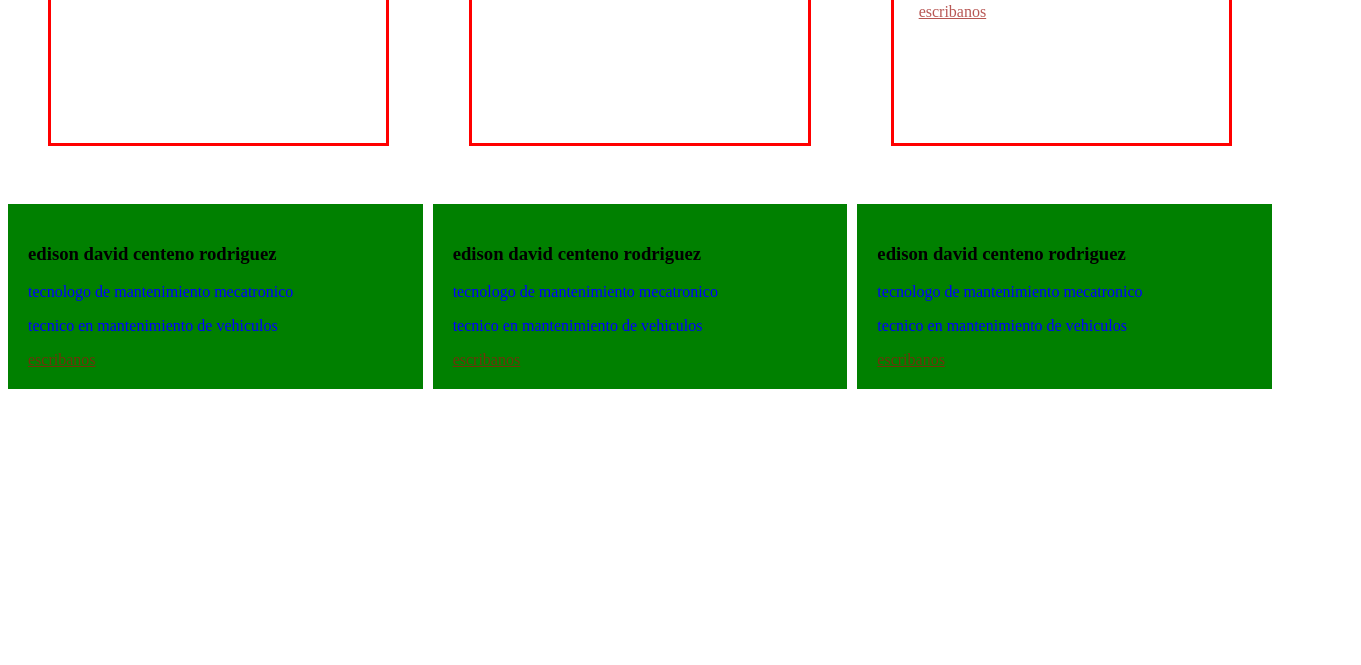
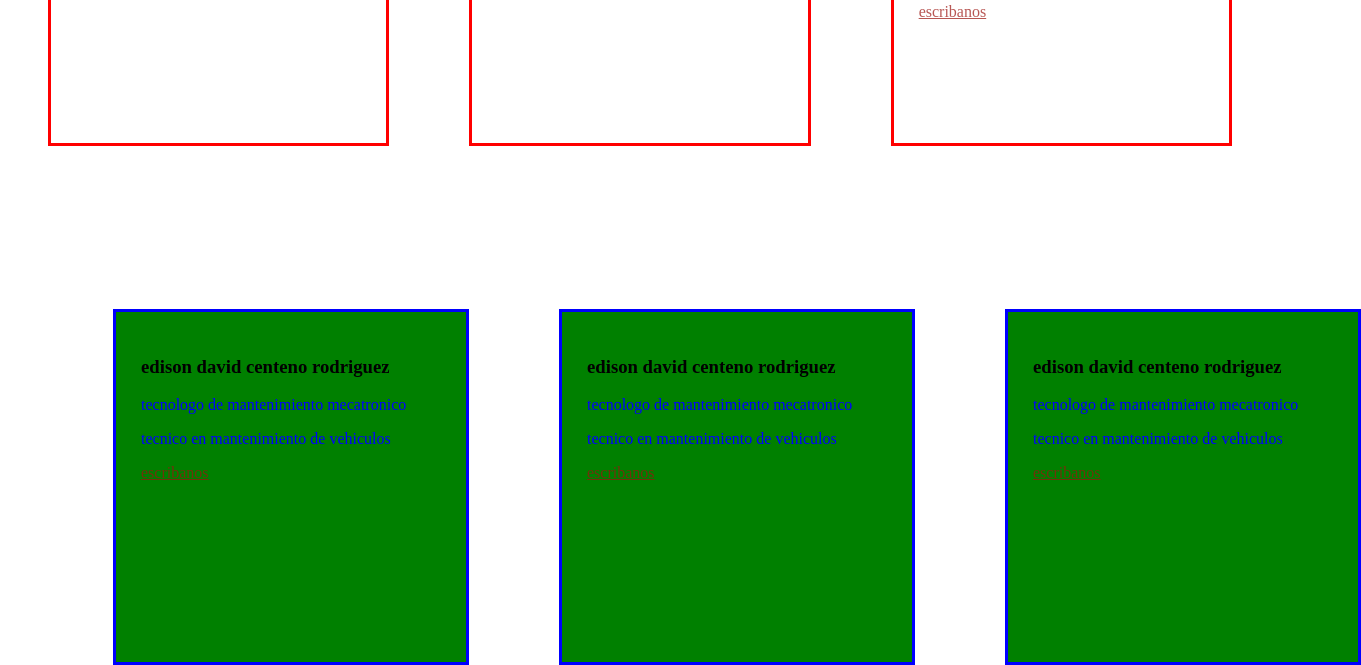
Before and after one commit to davidcenteno12345/davidcenteno12345.github.io, a plain HTML site: page index.html in a window 1280 px wide. Shown: the part 712-1377 px from the top of the page, 1361 px wide, since content can reach past the window. Before the commit the page ends 1109 px from the top, so only its background shows below. Drawn offline with Linux system fonts and the light colour scheme.

Commit message:
clase 0001

```diff
--- a/css/estilos.css
+++ b/css/estilos.css
@@ -27,7 +27,20 @@ h1{color: rgb(255, 0, 0);}
 
 .grid-container { display: grid;
                    grid-template-columns: auto auto auto;
-                    gap: 10px; }
+                    gap: 10px;
+                     height: 300px;
+                      width: 300px;
+                       padding: 25px;
+                        margin: 40px;}
 
 .grid-item { background-color: green;
-              padding: 20px;}
+              padding: 25px;
+               height: 300px;
+              width: 300px;
+          padding: 25px;
+      margin: 40px;
+  border: 3px solid blue;}
+
+  @media (max-width:600px) {
+.contenedor{
+    flex-direction: column; }}
--- a/index.html
+++ b/index.html
@@ -4,7 +4,7 @@
             mecatronico automtriz edcr
         </title>
         <link rel="stylesheet" href="css/estilos.css">
-
+        <meta name="viewport" content="width=device-width, initial-scale=1.0">
     </head>
 <body>
 
```
